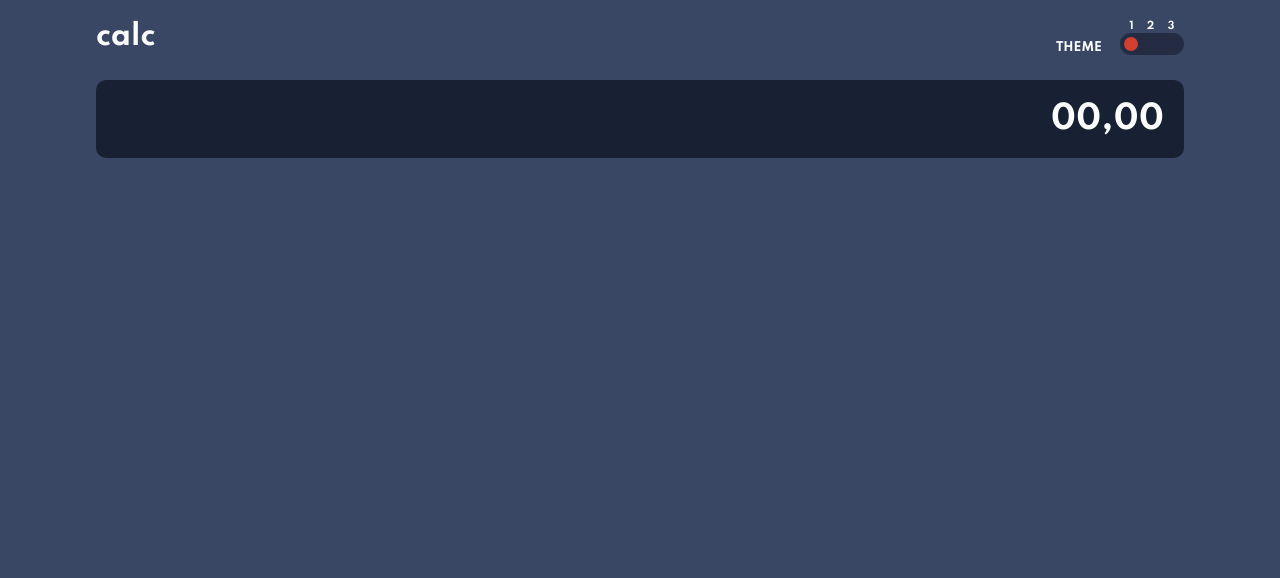
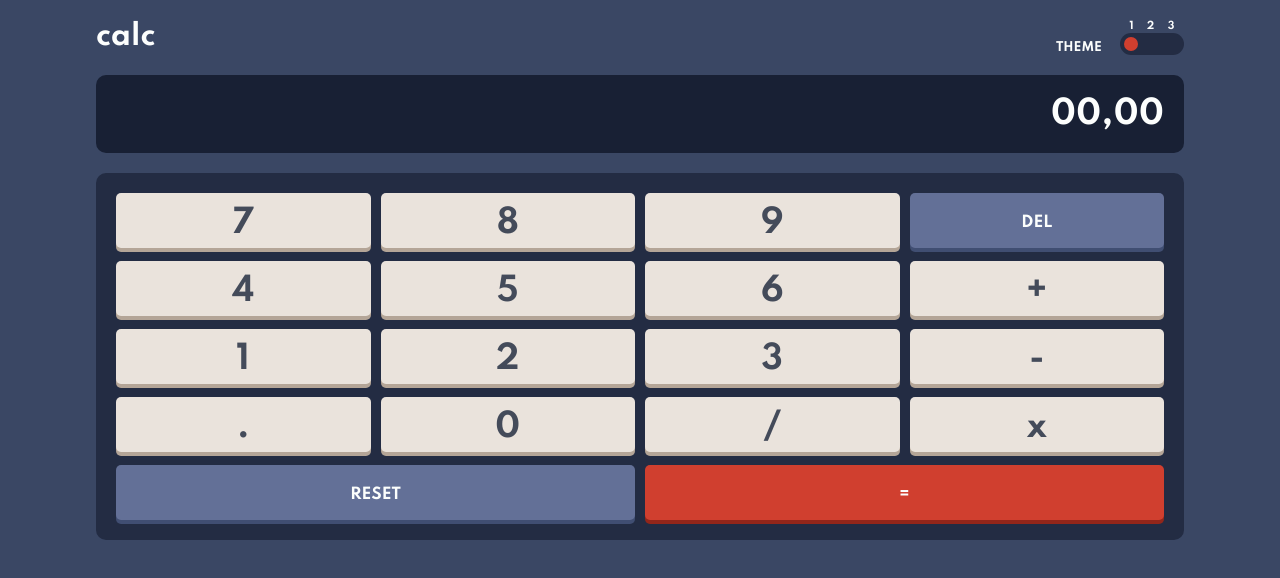
Before and after one commit to BrandonSdvl/Calculator-app, a Vue app: page / in a window 1280 px wide. Shown: the top 578 px of the page. Built offline with nearby package versions, Linux system fonts and the light colour scheme.

Commit message:
Buttons - Design

```diff
--- a/src/App.vue
+++ b/src/App.vue
@@ -1,14 +1,18 @@
 <template lang="pug">
 #app
   Top
+  Buttons
 </template>
 
 <script>
 import Top from "./components/Top";
+import Buttons from "./components/Buttons";
+
 export default {
   name: "App",
   components: {
     Top,
+    Buttons,
   },
 };
 </script>
--- a/src/components/Buttons.vue
+++ b/src/components/Buttons.vue
@@ -0,0 +1,26 @@
+<template lang="pug">
+.buttons
+  button.buttons__item 7
+  button.buttons__item 8
+  button.buttons__item 9
+  button.buttons__item.buttons__item--blue DEL
+  button.buttons__item 4
+  button.buttons__item 5
+  button.buttons__item 6
+  button.buttons__item +
+  button.buttons__item 1
+  button.buttons__item 2
+  button.buttons__item 3
+  button.buttons__item -
+  button.buttons__item .
+  button.buttons__item 0
+  button.buttons__item /
+  button.buttons__item x
+  button.buttons__item.buttons__item--blue RESET
+  button.buttons__item.buttons__item--red =
+</template>
+<script>
+export default {
+  name: "Buttons",
+};
+</script>
--- /dev/null
+++ b/src/scss/components/_buttons.scss
@@ -0,0 +1,49 @@
+.buttons {
+    background-color: var(--second-background);
+    padding: 20px;
+    border-radius: 10px;
+    display: grid;
+    grid-template-columns: repeat(4, 1fr);
+    grid-gap: 13px 10px;
+    max-width: 85vw;
+
+    &__item {
+        font-size: 32px;
+        font-family: $main-font;
+        color: var(--main-font-color);
+        background-color: var(--key-background);
+        border: none;
+        border-radius: 5px;
+        padding: 4px 0 0 0;
+        box-shadow: 0px 4px 0px 0px var(--key-shadow);
+        height: 55px;
+        display: flex;
+        align-items: center;
+        justify-content: center;
+        cursor: pointer;
+
+        &:nth-child(17) {
+            grid-column: 1/3;
+        }
+
+        &:nth-child(18) {
+            grid-column: 3/5;
+        }
+
+        &--blue,
+        &--red {
+            color: var(--second-font-color);
+            font-size: 15px;
+        }
+
+        &--blue {
+            background-color: var(--second-key-background);
+            box-shadow: 0px 4px 0px 0px var(--second-key-shadow);
+        }
+
+        &--red {
+            background-color: var(--emphasis-background);
+            box-shadow: 0px 4px 0px 0px var(--emphasis-shadow);
+        }
+    }
+}
--- a/src/scss/components/_top.scss
+++ b/src/scss/components/_top.scss
@@ -11,7 +11,6 @@
     display: flex;
     flex-direction: row;
     justify-content: space-between;
-    margin-bottom: 25px;
 
     &__title {
         font-size: 28px;
@@ -44,6 +43,10 @@
     display: flex;
     justify-content: space-between;
     font-size: 10px;
+
+    &__item {
+        cursor: pointer;
+    }
 }
 
 .switch {
@@ -64,7 +67,7 @@
         width: 14px;
         height: 14px;
         position: absolute;
-        background-color: var(--red);
+        background-color: var(--emphasis-background);
         border-radius: 100%;
     }
 }
@@ -75,4 +78,5 @@
     text-align: right;
     padding: 20px;
     border-radius: 10px;
+    margin: 20px 0;
 }
--- a/src/scss/config/_colors.scss
+++ b/src/scss/config/_colors.scss
@@ -6,10 +6,15 @@
     --second-background: hsl(223, 31%, 20%);
     --screen-background: hsl(224, 36%, 15%);
 
-    --red: hsl(6, 63%, 50%);
-    --dark-red: hsl(6, 70%, 34%);
-
     // Text
     --main-font-color: hsl(221, 14%, 31%);
     --second-font-color: #FCFEFD;
+
+    // Keys
+    --key-background: hsl(30, 25%, 89%);
+    --key-shadow: hsl(28, 16%, 65%);
+    --second-key-background: hsl(225, 21%, 49%);
+    --second-key-shadow: hsl(224, 28%, 35%);
+    --emphasis-background: hsl(6, 63%, 50%);
+    --emphasis-shadow: hsl(6, 70%, 34%);
 }
--- a/src/scss/styles.scss
+++ b/src/scss/styles.scss
@@ -3,3 +3,4 @@
 @import "config/colors";
 
 @import "components/top";
+@import "components/buttons";
```
